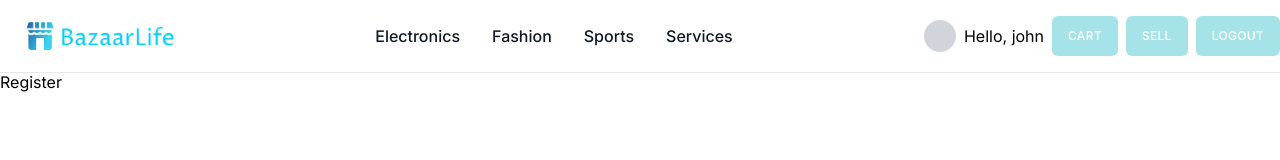
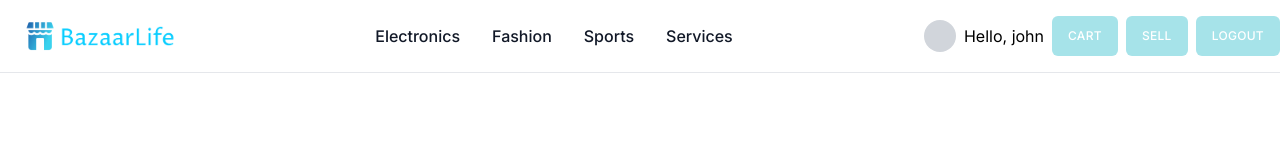
Before and after one commit to Pocolops/bazaarlife, a Next.js app: page /register in a window 1280 px wide. Shown: the top 160 px of the page. Built offline with nearby package versions, Linux system fonts and the light colour scheme.

Commit message:
registration

```diff
--- /dev/null
+++ b/app/login2/page.tsx
@@ -0,0 +1,9 @@
+'use client';
+
+
+export default function Login() {
+
+    return (
+        <div className="bg-white relative" style={{color:'black'}}>Log In</div>
+    )
+}
--- a/app/register/page.tsx
+++ b/app/register/page.tsx
@@ -1,10 +1,18 @@
 
-
+'use client';
 
 
 export default function Register() {
 
     return (
-        <div className="bg-white relative" style={{color:'black'}}>Register</div>
+        <div className="bg-white relative" style={{color:'black'}}>
+            <div className="flex flex-col item-center justify-between pt-0 pr-10 pb-0 pl-10 mt-8 mr-auto max-w-7xl xl:px-5 lg:flex-row">
+                <div className="flex flex-col justify-center items-center w-full pr-10 pl-10 lg:flex-row">
+                    <div className="w-full mt-10 mr-0 mb-0 ml-0 relative max-w-2xl lg:mt-0 lg:w-5/12">
+
+                    </div>
+                </div>
+            </div>
+        </div>
     )
 }
```
